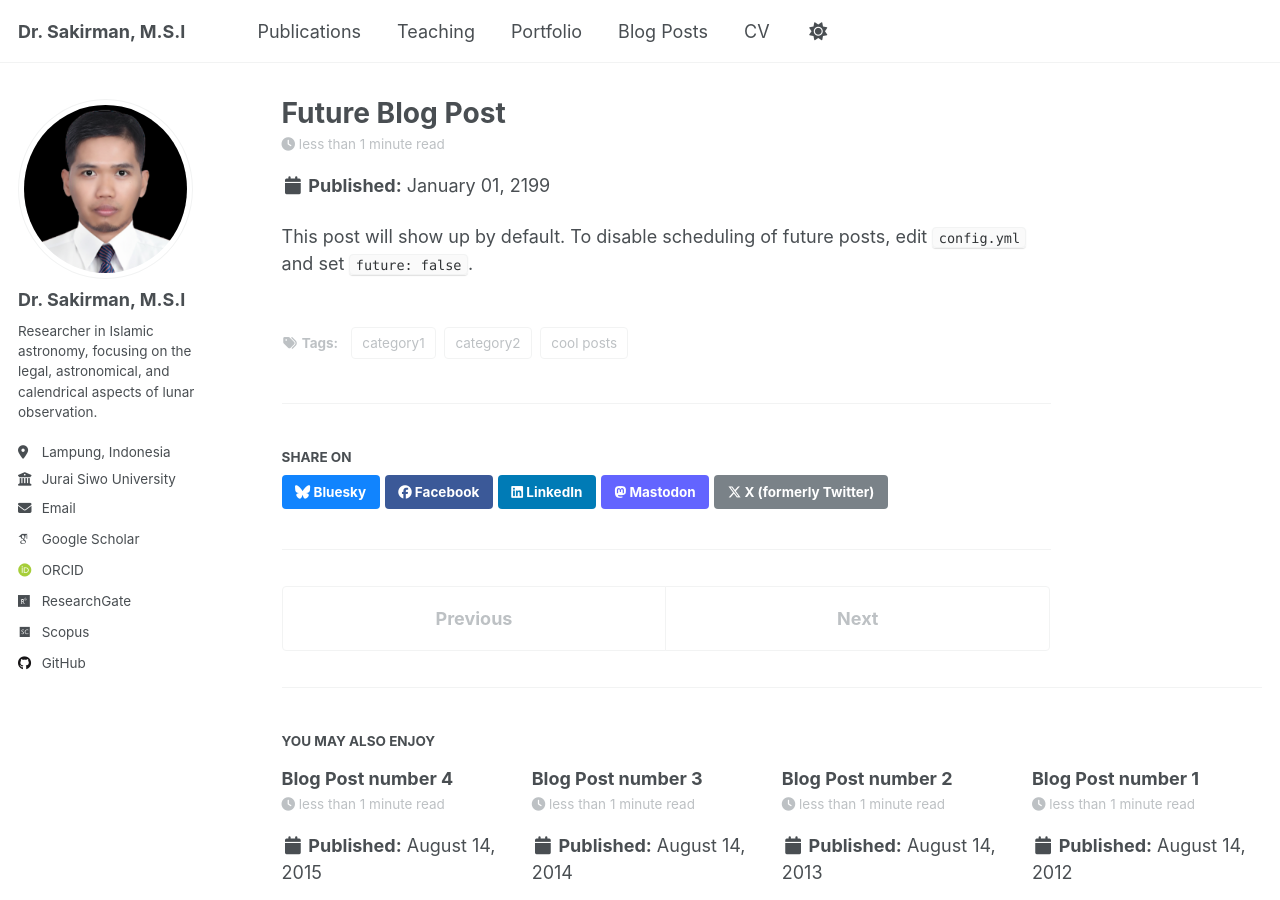
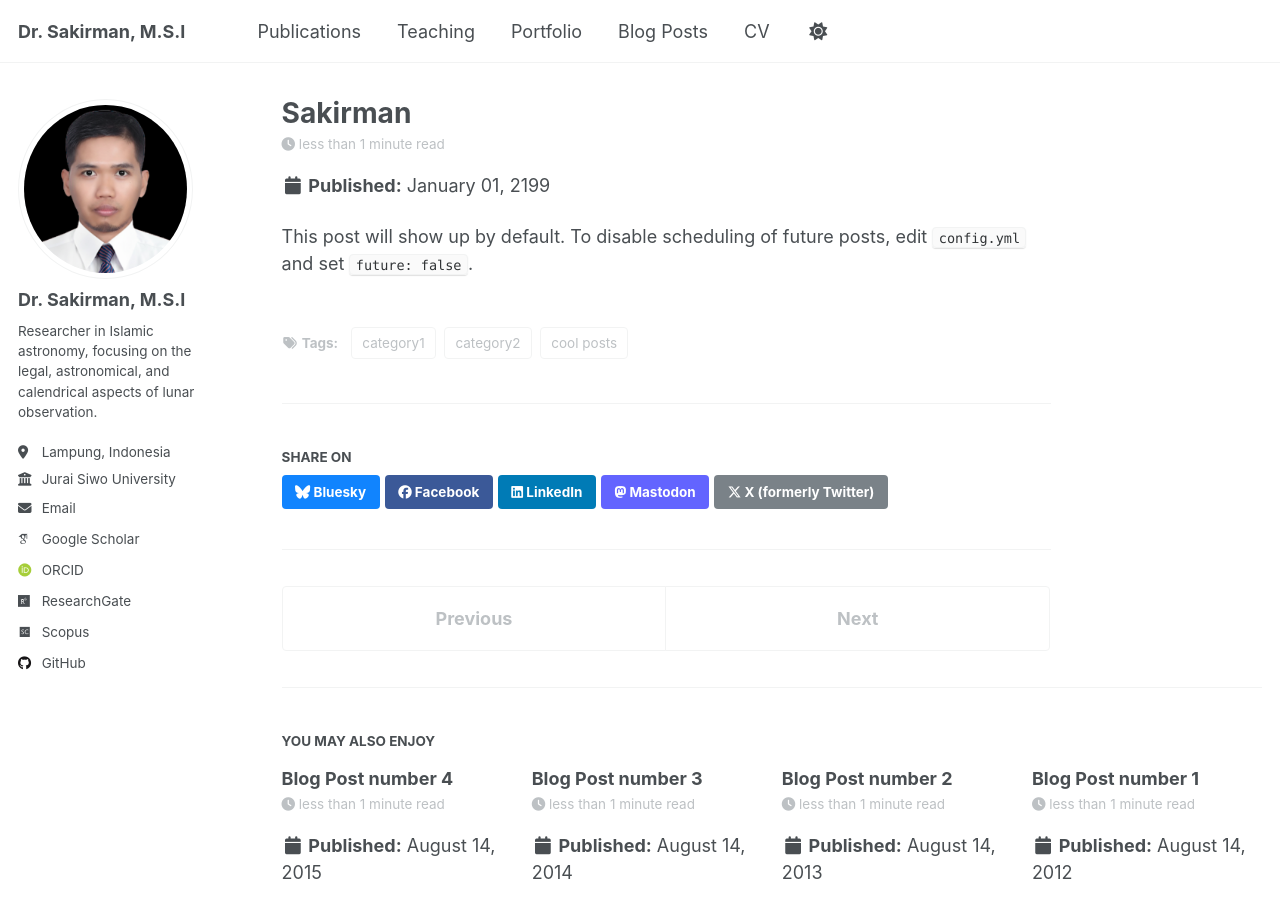
Before and after one commit to sakir-man/sakir-man.github.io, a Jekyll site: the page built from _posts/2199-01-01-future-post.md, in a window 1280 px wide and 900 px high. Built offline with Jekyll 4.4.1, drawn with Linux system fonts in a browser that asks for light colours; some web fonts are replaced; a script that is not in the unit is left out.

Commit message:
Update 2199-01-01-future-post.md

```diff
--- a/_posts/2199-01-01-future-post.md
+++ b/_posts/2199-01-01-future-post.md
@@ -1,5 +1,5 @@
 ---
-title: 'Future Blog Post'
+title: 'Sakirman'
 date: 2199-01-01
 permalink: /posts/2012/08/blog-post-4/
 tags:
```
